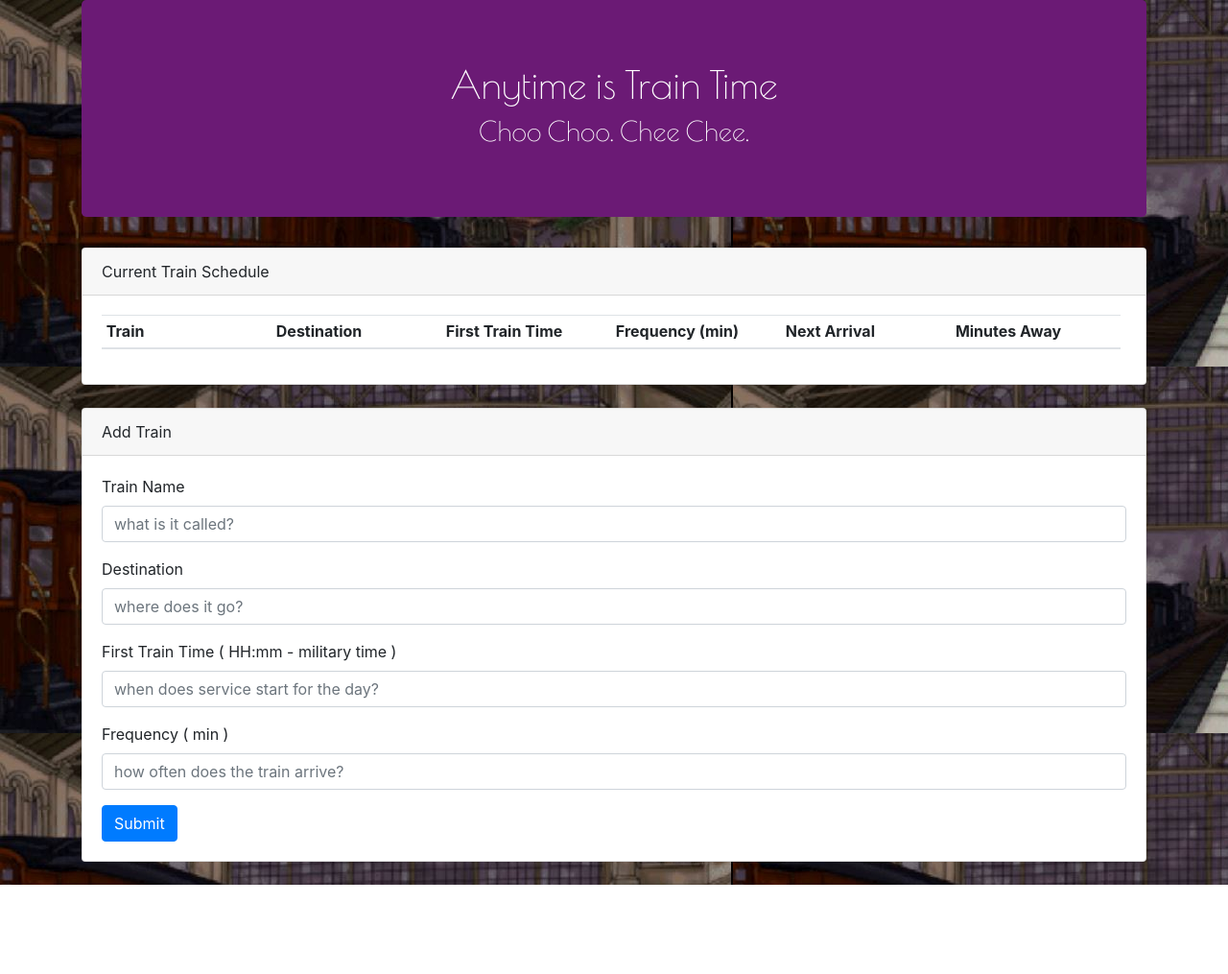
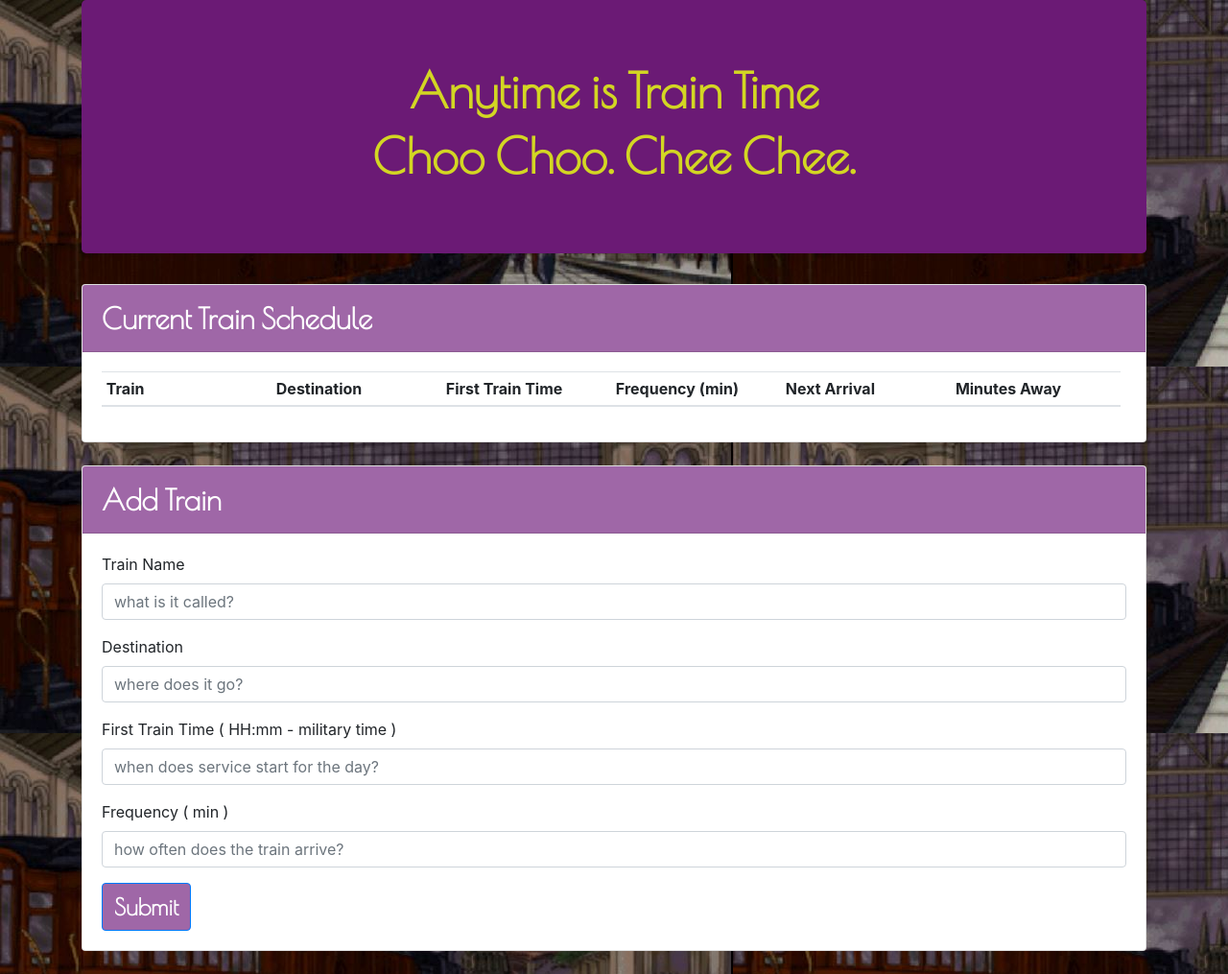
Before and after one commit to cleve716/Train-Schedule, a plain HTML site: page index.html in a window 1280 px wide. Shown: the whole page at 96% size. Before the commit the page ends 922 px from the top, so only its background shows below. Drawn offline with nearby package versions, Linux system fonts and the light colour scheme; no server answers.

Commit message:
adjusted CSS, removed alert

```diff
--- a/assets/css/style.css
+++ b/assets/css/style.css
@@ -1,14 +1,33 @@
+
+@import url('https://fonts.googleapis.com/css?family=Poiret+One');
+
 
 body{
     background-image: url("../../assets/images/train-station.JPG");
+
   }
   #train-table th,
   td {
     display: inline-block;
     width: 16.575%;
   }
-  .jumbotron{
+  h1, h3{
     font-family: 'Poiret One', cursive;
-    font-size: 35px;
+    font-size: 50px;
+    color: rgb(211, 214, 35);
+    font-weight: bolder;
 
   }
+  .card-header, .btn{
+      background-color: rgb(159, 103, 167);
+      color: white;
+      font-family: 'Poiret One', cursive;
+      font-weight: bolder;
+      font-size: 30px;
+
+
+  }
+.btn{
+
+font-size: 24px;
+  }
--- a/assets/javascript/main.js
+++ b/assets/javascript/main.js
@@ -1,13 +1,4 @@
-// Steps to complete:
 
-// 1. Initialize Firebase
-// 2. Create button for adding new employees - then update the html + update the database
-// 3. Create a way to retrieve employees from the employee database.
-// 4. Create a way to calculate the months worked. Using difference between start and current time.
-//    Then use moment.js formatting to set difference in months.
-// 5. Calculate Total billed
-
-// 1. Initialize Firebase
 var firebaseConfig = {
   apiKey: "AIzaSyAVHu0Pj6iNrqxr91A6JZufJ5ChBeFx9CQ",
   authDomain: "timesheet-cleve716.firebaseapp.com",
@@ -17,12 +8,12 @@ var firebaseConfig = {
   messagingSenderId: "1075477666513",
   appId: "1:1075477666513:web:386dd1087484e9a0"
 };
-// Initialize Firebase
+
 firebase.initializeApp(firebaseConfig);
 
   var database = firebase.database();
 
-  // 2. Button for adding Employees
+
   $("#add-train-btn").on("click", function(event) {
     event.preventDefault();
 
@@ -32,7 +23,7 @@ firebase.initializeApp(firebaseConfig);
     var trainStart = moment($("#start-input").val().trim(), "HH:mm").format("X");
     var frequencyTime = $("#frequency-input").val().trim();
 
-    // Creates local "temporary" object for holding employee data
+    // Creates local "temporary" object for holding data
     var newTrain = {
       name: trainName,
       destination: trainDest,
@@ -40,7 +31,7 @@ firebase.initializeApp(firebaseConfig);
       frequency: frequencyTime
     };
 
-    // Uploads employee data to the database
+
     database.ref().push(newTrain);
 
     // Logs everything to console
@@ -49,7 +40,7 @@ firebase.initializeApp(firebaseConfig);
     console.log(newTrain.start);
     console.log(newTrain.frequency);
 
-    alert("Employee successfully added");
+
 
     // Clears all of the text-boxes
     $("#train-name-input").val("");
@@ -58,7 +49,7 @@ firebase.initializeApp(firebaseConfig);
     $("#frequency-input").val("");
   });
 
-  // 3. Create Firebase event for adding employee to the database and a row in the html when a user adds an entry
+
   database.ref().on("child_added", function(childSnapshot) {
     console.log(childSnapshot.val());
 
@@ -68,7 +59,7 @@ firebase.initializeApp(firebaseConfig);
     var trainStart = childSnapshot.val().start;
     var frequencyTime = childSnapshot.val().frequency;
 
-    // Employee Info
+
     console.log(trainName);
     console.log(trainDest);
     console.log(trainStart);
@@ -77,14 +68,8 @@ firebase.initializeApp(firebaseConfig);
     // Prettify the train start
     var trainStartConvert = moment.unix(trainStart).format("h:mm A");
 
-    // Calculate the months worked using hardcore math
-    // To calculate the months worked
-    //var empMonths = moment().diff(moment(trainStart, "X"), "months");
-   // console.log(empMonths);
 
-    //// Calculate the total billed rate
-    //var empBilled = empMonths * frequencyTime;
-    //console.log(empBilled);
+
 
     // var frequencyTime = 3;
 
@@ -93,7 +78,7 @@ firebase.initializeApp(firebaseConfig);
 
     // First Time (pushed back 1 year to make sure it comes before current time)
     var trainStartConversion = moment(trainStart, "HH:mm").subtract(1, "years");
-    console.log(trainStartConversion);
+
 
     // Current Time
     var currentTime = moment();
@@ -128,11 +113,3 @@ firebase.initializeApp(firebaseConfig);
     // Append the new row to the table
     $("#train-table > tbody").append(newRow);
   });
-
-  // Example Time Math
-  // -----------------------------------------------------------------------------
-  // Assume Employee start date of January 1, 2015
-  // Assume current date is March 1, 2016
-
-  // We know that this is 15 months.
-  // Now we will create code in moment.js to confirm that any attempt we use meets this test case
--- a/index.html
+++ b/index.html
@@ -7,17 +7,17 @@
   <meta charset="UTF-8">
   <title>Train Schedule</title>
 
-  <!-- Bootstrap -->
+
   <link rel="stylesheet" href="https://maxcdn.bootstrapcdn.com/bootstrap/4.0.0/css/bootstrap.min.css">
   <script src="https://cdnjs.cloudflare.com/ajax/libs/jquery/3.2.1/jquery.min.js"></script>
   <script src="https://maxcdn.bootstrapcdn.com/bootstrap/4.0.0/js/bootstrap.min.js"></script>
-  <link href="https://fonts.googleapis.com/css?family=Poiret+One" rel="stylesheet">
-  <!-- <link rel="stylesheet" href="assets/css/reset.css"> -->
+
+
   <link rel="stylesheet" href="assets/css/style.css">
-  <!-- Firebase Reference -->
+
   <script src="https://www.gstatic.com/firebasejs/6.0.2/firebase.js"></script>
 
-  <!-- Moment.js Reference -->
+
   <script src="https://cdnjs.cloudflare.com/ajax/libs/moment.js/2.22.2/moment.min.js"></script>
 
   <style>
@@ -27,11 +27,11 @@
 
 <body>
 
-  <!-- Employee Tracker -->
+
   <div class="container">
 
-    <!-- Jumbotron -->
-    <div class="jumbotron" style="background-color:rgb(107, 26, 117); color:white">
+
+    <div class="jumbotron" style="background-color:rgb(107, 26, 117)">
       <h1 class="text-center">Anytime is Train Time</h1>
       <h3 class="text-center">Choo Choo. Chee Chee.</h3>
     </div>
@@ -40,7 +40,7 @@
 
       <div class="col-md-12">
 
-        <!-- Current Employees-->
+
         <div class="card mb-4">
           <div class="card-header">Current Train Schedule</div>
           <div class="card-body">
@@ -65,12 +65,12 @@
 
     <div class="row">
       <div class="col-md-12">
-        <!-- Add Employee  -->
+
         <div class="card mb-4">
           <div class="card-header">Add Train</div>
           <div class="card-body">
 
-            <!-- Entry Form -->
+
             <form>
               <div class="form-group">
                 <label for="train-name-input">Train Name</label>
@@ -98,7 +98,7 @@
 
   </div>
 
-  <!-- JavaScript -->
+
   <script src="assets/javascript/main.js"></script>
 
 </body>
```
Also changed, not shown: assets/images/train-2.jpg (added).
